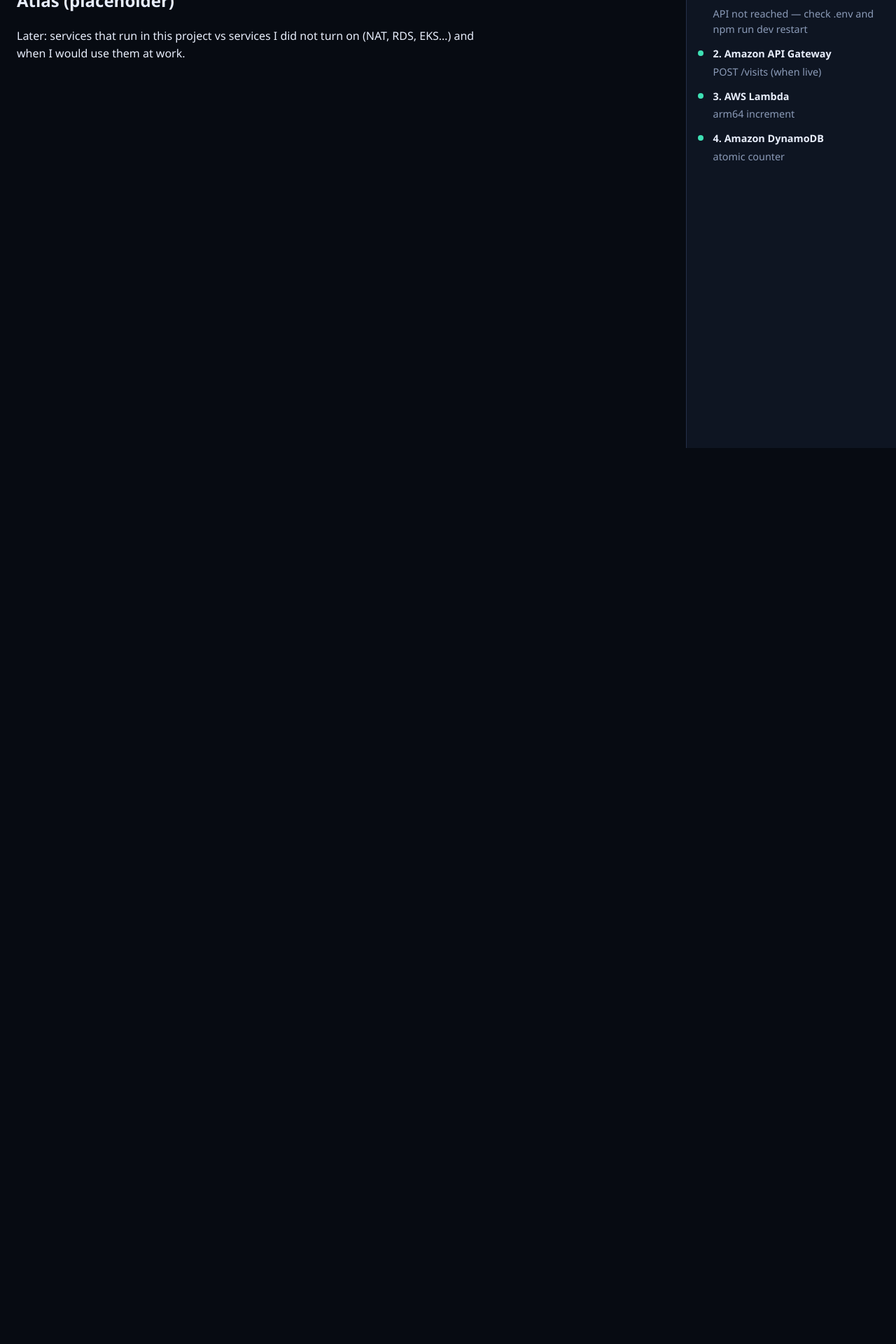
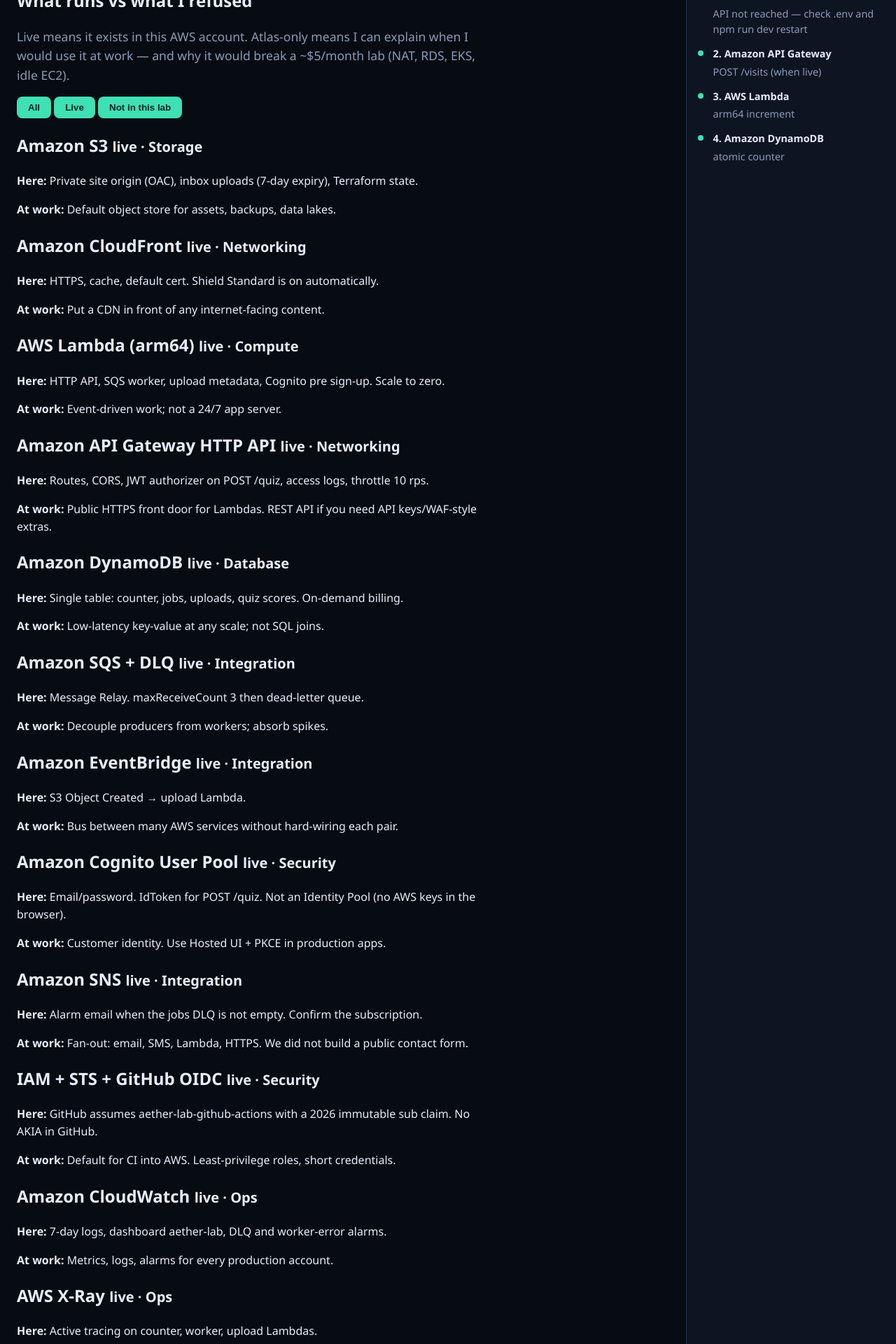
Before and after one commit to Sheshanadaf/aether-lab, a React (Vite) app in the folder frontend/: page /atlas in a window 1280 px wide. Shown: the part 160-2080 px from the top of the page at 70% size. Before the commit the page ends 800 px from the top, so only its background shows below. Built offline with nearby package versions, Linux system fonts and the light colour scheme; no server answers.

Commit message:
Document live vs refused AWS services and map six pillars to this repo.

```diff
--- /dev/null
+++ b/frontend/src/lib/atlas.ts
@@ -0,0 +1,185 @@
+export type AtlasRow = {
+  name: string;
+  family: string;
+  live: boolean;
+  usedFor: string;
+  whenAtWork: string;
+};
+
+export const ATLAS: AtlasRow[] = [
+  {
+    name: "Amazon S3",
+    family: "Storage",
+    live: true,
+    usedFor: "Private site origin (OAC), inbox uploads (7-day expiry), Terraform state.",
+    whenAtWork: "Default object store for assets, backups, data lakes.",
+  },
+  {
+    name: "Amazon CloudFront",
+    family: "Networking",
+    live: true,
+    usedFor: "HTTPS, cache, default cert. Shield Standard is on automatically.",
+    whenAtWork: "Put a CDN in front of any internet-facing content.",
+  },
+  {
+    name: "AWS Lambda (arm64)",
+    family: "Compute",
+    live: true,
+    usedFor: "HTTP API, SQS worker, upload metadata, Cognito pre sign-up. Scale to zero.",
+    whenAtWork: "Event-driven work; not a 24/7 app server.",
+  },
+  {
+    name: "Amazon API Gateway HTTP API",
+    family: "Networking",
+    live: true,
+    usedFor: "Routes, CORS, JWT authorizer on POST /quiz, access logs, throttle 10 rps.",
+    whenAtWork: "Public HTTPS front door for Lambdas. REST API if you need API keys/WAF-style extras.",
+  },
+  {
+    name: "Amazon DynamoDB",
+    family: "Database",
+    live: true,
+    usedFor: "Single table: counter, jobs, uploads, quiz scores. On-demand billing.",
+    whenAtWork: "Low-latency key-value at any scale; not SQL joins.",
+  },
+  {
+    name: "Amazon SQS + DLQ",
+    family: "Integration",
+    live: true,
+    usedFor: "Message Relay. maxReceiveCount 3 then dead-letter queue.",
+    whenAtWork: "Decouple producers from workers; absorb spikes.",
+  },
+  {
+    name: "Amazon EventBridge",
+    family: "Integration",
+    live: true,
+    usedFor: "S3 Object Created → upload Lambda.",
+    whenAtWork: "Bus between many AWS services without hard-wiring each pair.",
+  },
+  {
+    name: "Amazon Cognito User Pool",
+    family: "Security",
+    live: true,
+    usedFor: "Email/password. IdToken for POST /quiz. Not an Identity Pool (no AWS keys in the browser).",
+    whenAtWork: "Customer identity. Use Hosted UI + PKCE in production apps.",
+  },
+  {
+    name: "Amazon SNS",
+    family: "Integration",
+    live: true,
+    usedFor: "Alarm email when the jobs DLQ is not empty. Confirm the subscription.",
+    whenAtWork: "Fan-out: email, SMS, Lambda, HTTPS. We did not build a public contact form.",
+  },
+  {
+    name: "IAM + STS + GitHub OIDC",
+    family: "Security",
+    live: true,
+    usedFor: "GitHub assumes aether-lab-github-actions with a 2026 immutable sub claim. No AKIA in GitHub.",
+    whenAtWork: "Default for CI into AWS. Least-privilege roles, short credentials.",
+  },
+  {
+    name: "Amazon CloudWatch",
+    family: "Ops",
+    live: true,
+    usedFor: "7-day logs, dashboard aether-lab, DLQ and worker-error alarms.",
+    whenAtWork: "Metrics, logs, alarms for every production account.",
+  },
+  {
+    name: "AWS X-Ray",
+    family: "Ops",
+    live: true,
+    usedFor: "Active tracing on counter, worker, upload Lambdas.",
+    whenAtWork: "Follow one request across services when logs are not enough.",
+  },
+  {
+    name: "AWS Budgets",
+    family: "Cost",
+    live: true,
+    usedFor: "$1 and $5 email alerts from Step 1 (console, not live Terraform).",
+    whenAtWork: "Every account needs a budget before the first experimental cluster.",
+  },
+  {
+    name: "Amazon EC2",
+    family: "Compute",
+    live: false,
+    usedFor: "Not in this lab.",
+    whenAtWork: "Always-on VMs, Windows, special software. Idle EC2 would blow a $5/month budget.",
+  },
+  {
+    name: "NAT Gateway",
+    family: "Networking",
+    live: false,
+    usedFor: "Not in this lab.",
+    whenAtWork: "Private subnets that must reach the internet. Roughly tens of dollars/month idle — refused here.",
+  },
+  {
+    name: "Application Load Balancer",
+    family: "Networking",
+    live: false,
+    usedFor: "Not in this lab. HTTP API is the front door.",
+    whenAtWork: "HTTP(S) to ECS/EC2/EKS. Hourly charge even with no traffic.",
+  },
+  {
+    name: "Amazon RDS / Aurora",
+    family: "Database",
+    live: false,
+    usedFor: "Not in this lab. DynamoDB covers key-value.",
+    whenAtWork: "Relational data, transactions, SQL. Needs a subnet, backups, patching.",
+  },
+  {
+    name: "Amazon EKS",
+    family: "Compute",
+    live: false,
+    usedFor: "Not in this lab.",
+    whenAtWork: "Many microservices, Kubernetes skills on the team. Control plane cost before a single pod.",
+  },
+  {
+    name: "Amazon ECS / Fargate",
+    family: "Compute",
+    live: false,
+    usedFor: "Not in this lab.",
+    whenAtWork: "Containers without managing EC2. Still more moving parts than Lambda for this size.",
+  },
+  {
+    name: "AWS WAF",
+    family: "Security",
+    live: false,
+    usedFor: "Not in this lab. API throttle is the cheap guardrail.",
+    whenAtWork: "OWASP rules, rate limits, bot control in front of CloudFront or ALB. WebACL has a monthly floor.",
+  },
+  {
+    name: "Customer-managed KMS keys",
+    family: "Security",
+    live: false,
+    usedFor: "Not in this lab. S3 uses SSE-S3 (AES256).",
+    whenAtWork: "When compliance needs key rotation and CloudTrail on every decrypt. CMKs have a monthly fee.",
+  },
+  {
+    name: "AWS Secrets Manager",
+    family: "Security",
+    live: false,
+    usedFor: "Not in this lab. No long-lived DB passwords.",
+    whenAtWork: "Rotate RDS/API secrets. Per-secret monthly cost — SSM Parameter Store is cheaper for simple values.",
+  },
+  {
+    name: "Amazon ElastiCache / OpenSearch",
+    family: "Database",
+    live: false,
+    usedFor: "Not in this lab. CloudFront caches static files.",
+    whenAtWork: "Sub-millisecond session cache, or full-text search. Nodes idle-bill.",
+  },
+  {
+    name: "Amazon GuardDuty / Bedrock",
+    family: "Security / AI",
+    live: false,
+    usedFor: "Not in this lab.",
+    whenAtWork: "GuardDuty: threat findings on CloudTrail/VPC/S3. Bedrock: managed FMs when the product needs AI, not for a resume counter.",
+  },
+  {
+    name: "AWS CodePipeline",
+    family: "DevOps",
+    live: false,
+    usedFor: "Not in this lab. GitHub Actions + OIDC instead.",
+    whenAtWork: "All-in on AWS-native CI. Either is valid; we already live on GitHub.",
+  },
+];
--- a/frontend/src/pages/Atlas.tsx
+++ b/frontend/src/pages/Atlas.tsx
@@ -1,12 +1,47 @@
+import { useMemo, useState } from "react";
+import { ATLAS } from "../lib/atlas";
+
 export function AtlasPage() {
+  const [filter, setFilter] = useState<"all" | "live" | "not">("all");
+  const rows = useMemo(() => {
+    if (filter === "live") return ATLAS.filter((r) => r.live);
+    if (filter === "not") return ATLAS.filter((r) => !r.live);
+    return ATLAS;
+  }, [filter]);
+
   return (
     <article>
       <p className="kicker">Architecture atlas</p>
-      <h1>Atlas (placeholder)</h1>
+      <h1>What runs vs what I refused</h1>
+      <p className="lede">
+        Live means it exists in this AWS account. Atlas-only means I can explain when I would use it
+        at work — and why it would break a ~$5/month lab (NAT, RDS, EKS, idle EC2).
+      </p>
       <p>
-        Later: services that run in this project vs services I did not turn on
-        (NAT, RDS, EKS…) and when I would use them at work.
+        <button type="button" onClick={() => setFilter("all")}>
+          All
+        </button>{" "}
+        <button type="button" onClick={() => setFilter("live")}>
+          Live
+        </button>{" "}
+        <button type="button" onClick={() => setFilter("not")}>
+          Not in this lab
+        </button>
       </p>
+      {rows.map((r) => (
+        <section key={r.name}>
+          <h2>
+            {r.name}{" "}
+            <small>{r.live ? "live" : "atlas only"} · {r.family}</small>
+          </h2>
+          <p>
+            <strong>Here:</strong> {r.usedFor}
+          </p>
+          <p>
+            <strong>At work:</strong> {r.whenAtWork}
+          </p>
+        </section>
+      ))}
     </article>
   );
 }
--- a/frontend/src/pages/Pillars.tsx
+++ b/frontend/src/pages/Pillars.tsx
@@ -1,23 +1,79 @@
-const pillars = [
-  "Operational Excellence",
-  "Security",
-  "Reliability",
-  "Performance Efficiency",
-  "Cost Optimization",
-  "Sustainability",
+const PILLARS = [
+  {
+    name: "Operational Excellence",
+    meaning: "Run it with code and visibility, not mystery clicks.",
+    here: [
+      "Terraform in infra/live; GitHub Actions apply on main.",
+      "CloudWatch dashboard aether-lab, API access logs, X-Ray Active on lab Lambdas.",
+      "Request Tracer shows the hop list the API returned.",
+    ],
+  },
+  {
+    name: "Security",
+    meaning: "Least privilege, no secrets in the browser or in GitHub.",
+    here: [
+      "Site bucket private; only CloudFront reads it (OAC).",
+      "GitHub OIDC — no AKIA in Secrets. Quiz POST needs a Cognito IdToken.",
+      "Presigned S3 PUT so uploads never carry IAM keys in JavaScript.",
+    ],
+  },
+  {
+    name: "Reliability",
+    meaning: "Fail in a box you can see, then alert.",
+    here: [
+      "SQS retries three times; then the DLQ.",
+      "CloudWatch alarm + SNS email when the DLQ is not empty.",
+      "HTTP API throttle (10 rps) so a scrape cannot run unbounded.",
+    ],
+  },
+  {
+    name: "Performance Efficiency",
+    meaning: "Use the right service and the close region.",
+    here: [
+      "Lambda and API in ap-south-1 (Mumbai), near Sri Lanka.",
+      "CloudFront caches the static site. HTTP API, not a fleet of EC2.",
+      "Images go to S3 directly; they do not travel through Lambda.",
+    ],
+  },
+  {
+    name: "Cost Optimization",
+    meaning: "Pay for requests, not idle machines.",
+    here: [
+      "$1 / $5 Budgets. Scale-to-zero Lambda. DynamoDB on-demand.",
+      "Logs and inbox uploads expire in 7 days.",
+      "Atlas lists NAT, RDS, EKS, ALB as refused because they idle-bill.",
+    ],
+  },
+  {
+    name: "Sustainability",
+    meaning: "Less always-on hardware, fewer wasted origin hits.",
+    here: [
+      "arm64 / Graviton Lambdas.",
+      "No idle RDS or EC2.",
+      "CloudFront reduces repeat reads of S3.",
+    ],
+  },
 ];
 
 export function PillarsPage() {
   return (
     <article>
       <p className="kicker">Well-Architected</p>
-      <h1>Six pillars</h1>
-      <p>Later each pillar maps to a concrete control in this repo.</p>
-      <ul>
-        {pillars.map((p) => (
-          <li key={p}>{p}</li>
-        ))}
-      </ul>
+      <h1>Six pillars on this stack</h1>
+      <p className="lede">
+        Each pillar is a sentence plus controls that exist in Aether Lab — not a poster of AWS logos.
+      </p>
+      {PILLARS.map((p) => (
+        <section key={p.name}>
+          <h2>{p.name}</h2>
+          <p>{p.meaning}</p>
+          <ul>
+            {p.here.map((item) => (
+              <li key={item}>{item}</li>
+            ))}
+          </ul>
+        </section>
+      ))}
     </article>
   );
 }
```
Also changed, not shown: 1 other file (tests, documents, lock files or other folders).
